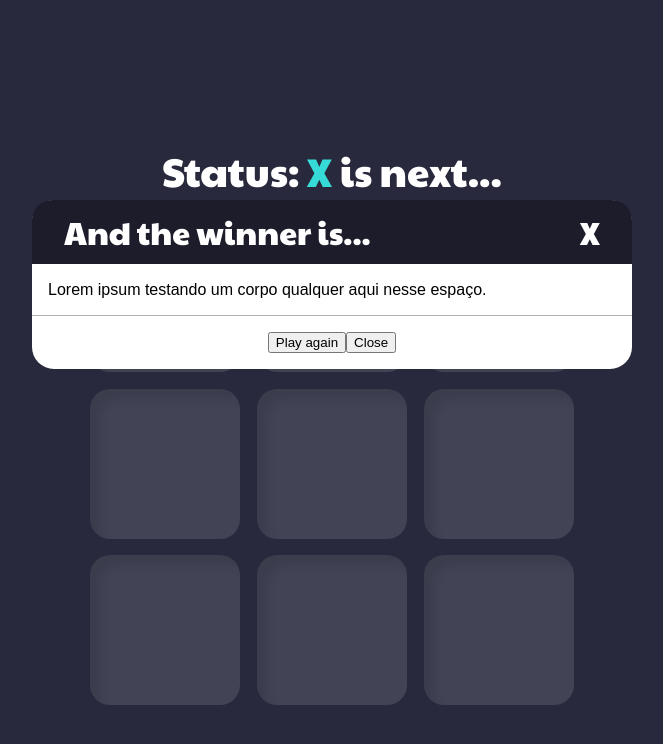
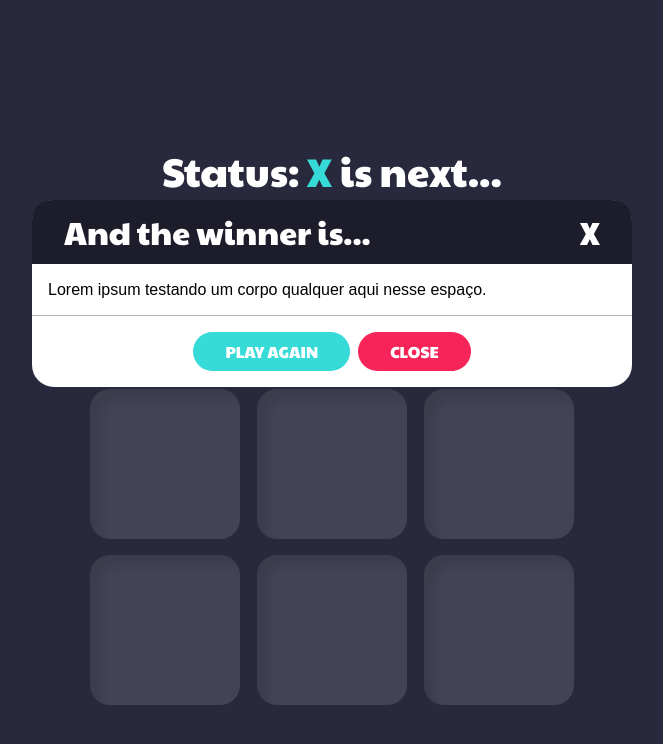
Before and after one commit to almeidagds/hash-game, a React (Create React App) app: page / in a window 1280 px wide. Shown: the top 744 px of the page, without its empty margins (308-971 px from the left). Built offline with nearby package versions, Linux system fonts and the light colour scheme; the HTML template or start-up script is replaced by a standard one.

Commit message:
Adding button component to modal component.

```diff
--- a/src/components/Button/index.tsx
+++ b/src/components/Button/index.tsx
@@ -1,5 +1,8 @@
+import style from "./Button.module.scss";
+
 interface Props {
     type: "button" | "reset" | "submit";
+    backgroundColor?: "red" | "blue" | string;
     value?: string;
     name?: string;
     text: string;
@@ -8,18 +11,19 @@ interface Props {
 
 export function Button({
     type = "button",
+    backgroundColor = "blue",
     value,
     name,
     text,
     onClick
 }: Props) {
 
-
     return (
-        <button type={type}
-                value={value}
-                name={name}
-                onClick={() => onClick()}>
+        <button className={`${style.button} ${backgroundColor === "blue" ? style["button-bg-blue"] : style["button-bg-red"]}`}
+            type={type}
+            value={value}
+            name={name}
+            onClick={() => onClick()}>
             {text}
         </button>
     );
--- a/src/components/Modal/index.tsx
+++ b/src/components/Modal/index.tsx
@@ -1,5 +1,6 @@
 import style from "./Modal.module.scss";
 import $ from "jquery";
+import { Button } from "../Button";
 
 interface Props {
     id: string;
@@ -29,8 +30,9 @@ export function Modal({id, title, body, buttons}: Props) {
                 {body}
             </div>
             <div className={style.footer}>
-                <button className={style.button}>Play again</button>
-                <button className={style.button}>Close</button>
+                <Button type="button" backgroundColor="blue" text="Play again" onClick={() => console.log("teste")}/>
+
+                <Button type="button" backgroundColor="red" text="Close" onClick={() => closeModal(id)}/>
             </div>
         </div>
     );
```
